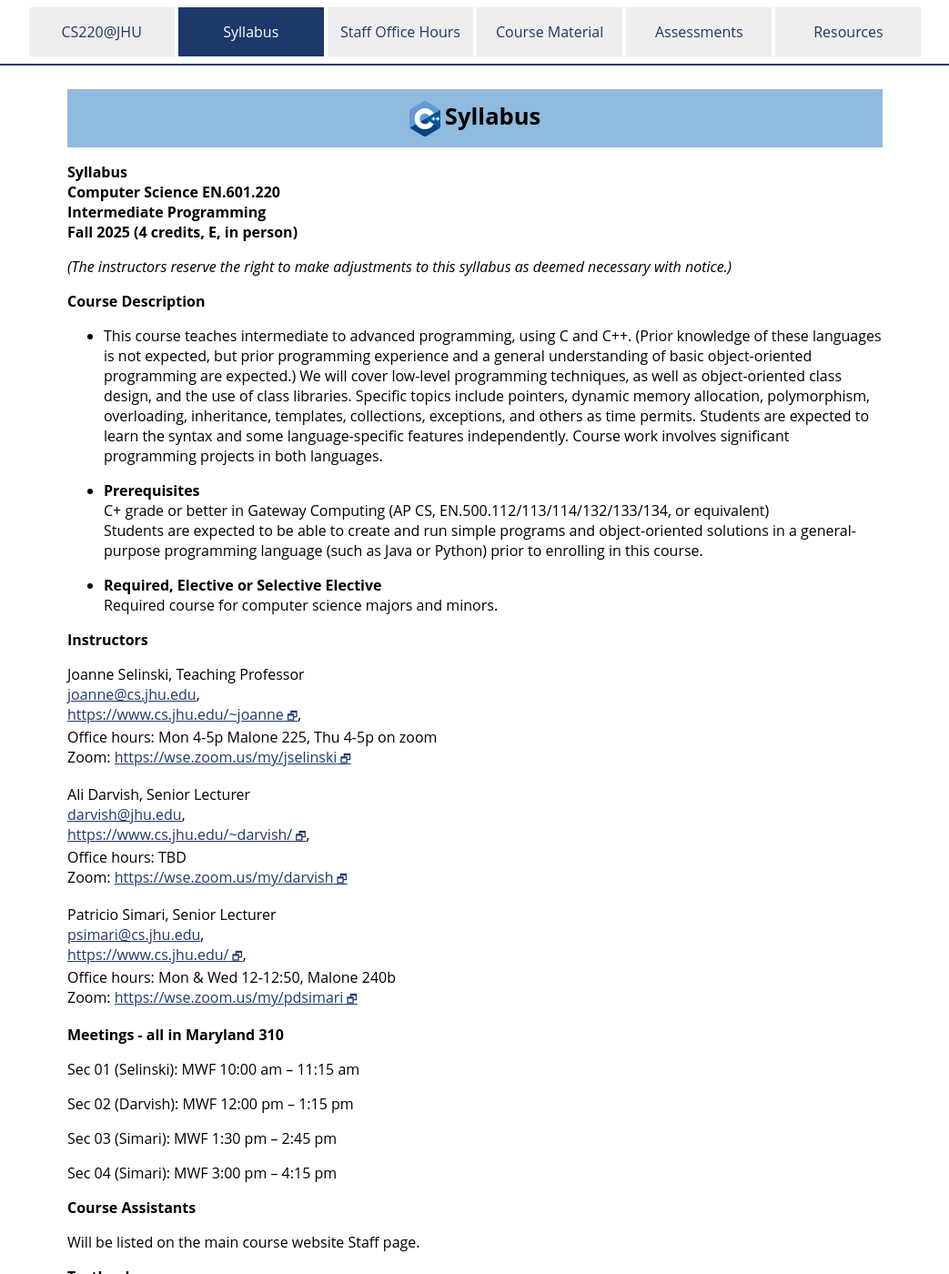
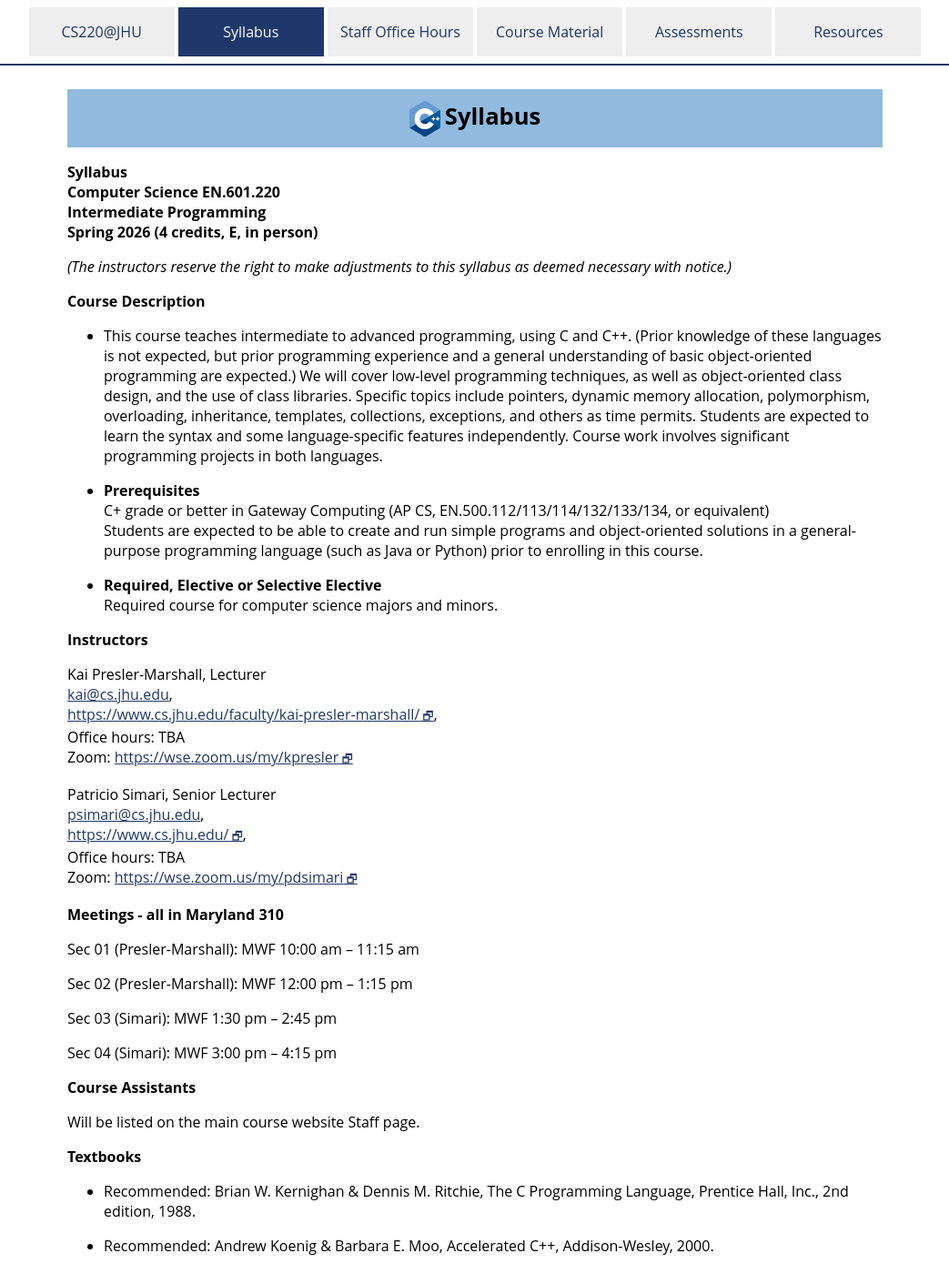
Before and after one commit to jhu-ip/cs220-sp26, a Jekyll site: the page built from syllabus.md, in a window 1280 px wide and 1400 px high. Shown: the whole window at 91% size, without its empty margins (118-1161 px from the left). Built offline with Jekyll 4.4.1, drawn with Linux system fonts in a browser that asks for light colours.

Commit message:
syllabus.md: updated semester and instructors

```diff
--- a/syllabus.md
+++ b/syllabus.md
@@ -4,11 +4,10 @@ title: "Syllabus"
 category: "syllabus"
 ---
 
-
 **Syllabus**\
 **Computer Science EN.601.220**\
 **Intermediate Programming**\
-**Fall 2025 (4 credits, E, in person)**
+**Spring 2026 (4 credits, E, in person)**
 
 *(The instructors reserve the right to make adjustments to this
 syllabus as deemed necessary with notice.)*
@@ -39,30 +38,24 @@ syllabus as deemed necessary with notice.)*
 
 **Instructors**
 
-Joanne Selinski, Teaching Professor\
-<mailto:joanne@cs.jhu.edu>,\
-<a class="external" target="_blank" href="https://www.cs.jhu.edu/~joanne">https://www.cs.jhu.edu/~joanne</a>,\
-Office hours: Mon 4-5p Malone 225, Thu 4-5p on zoom \
-Zoom: <a class="external" target="_blank" href="https://wse.zoom.us/my/jselinski">https://wse.zoom.us/my/jselinski</a>
-
-Ali Darvish, Senior Lecturer\
-<mailto:darvish@jhu.edu>,\
-<a class="external" target="_blank" href="https://www.cs.jhu.edu/~darvish/">https://www.cs.jhu.edu/~darvish/</a>,\
-Office hours: TBD \
-Zoom: <a class="external" target="_blank" href="https://wse.zoom.us/my/kpresler">https://wse.zoom.us/my/darvish</a>
+Kai Presler-Marshall, Lecturer\
+<kai@cs.jhu.edu>,\
+<a class="external" target="_blank" href="https://www.cs.jhu.edu/faculty/kai-presler-marshall/">https://www.cs.jhu.edu/faculty/kai-presler-marshall/</a>,\
+Office hours: TBA \
+Zoom: <a class="external" target="_blank" href="https://wse.zoom.us/my/kpresler">https://wse.zoom.us/my/kpresler</a>
 
 Patricio Simari, Senior Lecturer\
 <mailto:psimari@cs.jhu.edu>,\
 <a class="external" target="_blank" href="https://www.cs.jhu.edu/">https://www.cs.jhu.edu/</a>,\
-Office hours: Mon & Wed 12-12:50, Malone 240b \
+Office hours: TBA \
 Zoom: <a class="external" target="_blank" href="https://wse.zoom.us/my/pdsimari">https://wse.zoom.us/my/pdsimari</a>
 
 
 **Meetings - all in Maryland 310**
 
-Sec 01 (Selinski): MWF 10:00 am – 11:15 am
+Sec 01 (Presler-Marshall): MWF 10:00 am – 11:15 am
 
-Sec 02 (Darvish): MWF 12:00 pm – 1:15 pm
+Sec 02 (Presler-Marshall): MWF 12:00 pm – 1:15 pm
 
 Sec 03 (Simari): MWF 1:30 pm – 2:45 pm
 
```
